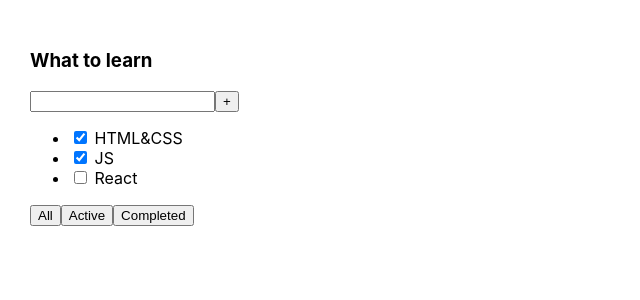
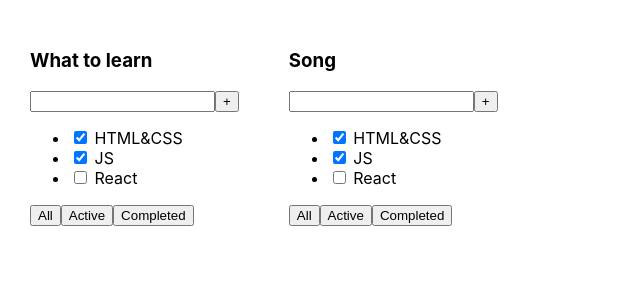
Before and after one commit to Sergei-SLS/lessons, a React (Vite) app: page / in a window 1280 px wide. Shown: the top 300 px of the page, without its empty margins (0-640 px from the left). Built offline with nearby package versions, Linux system fonts and the light colour scheme.

Commit message:
Create new component, props and type

```diff
--- a/src/App.tsx
+++ b/src/App.tsx
@@ -1,33 +1,29 @@
 import './App.css'
+import {TodoListItem} from "./TodoListItem.tsx";
 
-function App() {
+export type Task = {
+  id: number
+  title: string
+  isDone: boolean
+}
+
+export const App = () => {
+  const task1: Task[] = [
+    {id: 1, title: 'HTML&CSS', isDone: true},
+    {id: 2, title: 'JavaScript', isDone: true},
+    {id: 3, title: 'React', isDone: false},
+  ]
+
+  const task2: Task[] = [
+    {id: 1, title: 'Hello!', isDone: true},
+    {id: 2, title: 'I am happy!', isDone: false},
+    {id: 3, title: 'Yo!', isDone: false},
+  ]
+
   return (
       <div className="app">
-        <div>
-          <h3>What to learn</h3>
-          <div>
-            <input/>
-            <button>+</button>
-          </div>
-          <ul>
-            <li>
-              <input type="checkbox" checked={true}/> <span>HTML&CSS</span>
-            </li>
-            <li>
-              <input type="checkbox" checked={true}/> <span>JS</span>
-            </li>
-            <li>
-              <input type="checkbox" checked={false}/> <span>React</span>
-            </li>
-          </ul>
-          <div>
-            <button>All</button>
-            <button>Active</button>
-            <button>Completed</button>
-          </div>
-        </div>
+       <TodoListItem title='What to learn' tasks={task1}/>
+       <TodoListItem title='Song' tasks={task2}/>
       </div>
   )
 }
-
-export default App
--- /dev/null
+++ b/src/TodoListItem.tsx
@@ -0,0 +1,32 @@
+
+type titleType = {
+    title: string
+}
+
+export const TodoListItem = ({title}: titleType) => {
+    return (
+        <div>
+            <h3>{title}</h3>
+            <div>
+                <input/>
+                <button>+</button>
+            </div>
+            <ul>
+                <li>
+                    <input type="checkbox" checked={true}/> <span>HTML&CSS</span>
+                </li>
+                <li>
+                    <input type="checkbox" checked={true}/> <span>JS</span>
+                </li>
+                <li>
+                    <input type="checkbox" checked={false}/> <span>React</span>
+                </li>
+            </ul>
+            <div>
+                <button>All</button>
+                <button>Active</button>
+                <button>Completed</button>
+            </div>
+        </div>
+    )
+}
--- a/src/main.tsx
+++ b/src/main.tsx
@@ -1,5 +1,5 @@
 import { createRoot } from 'react-dom/client'
 import './index.css'
-import App from './App'
+import {App} from './App'
 
 createRoot(document.getElementById('root')!).render(<App />)
```
